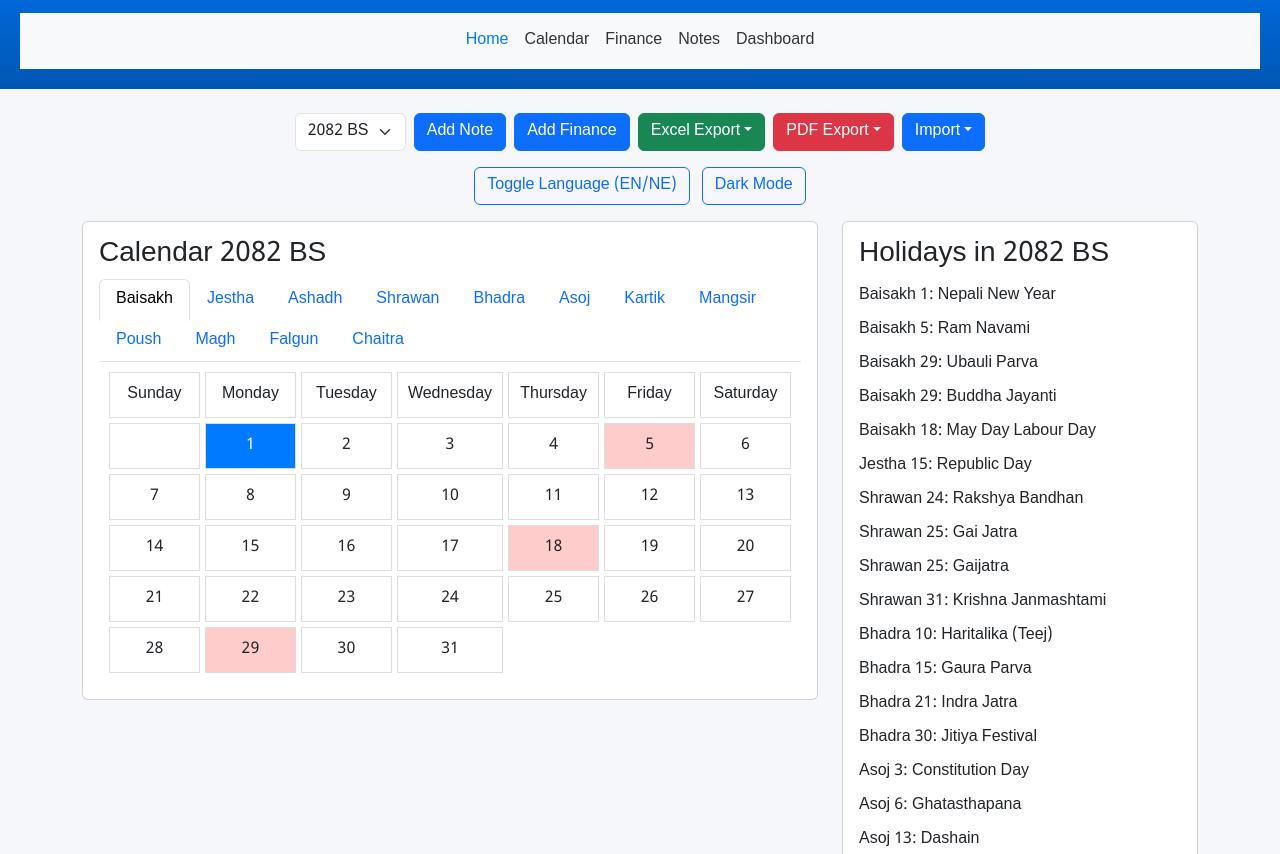
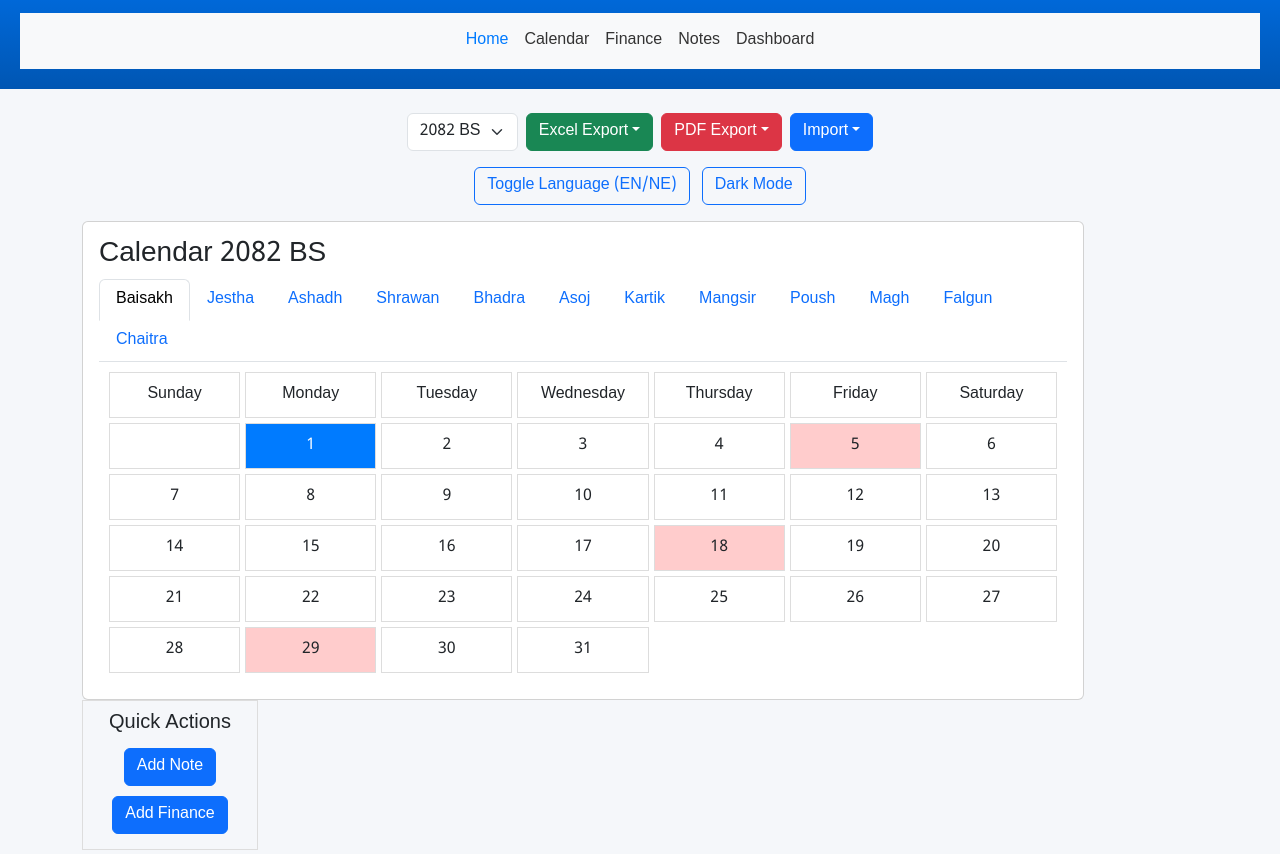
Before and after one commit to santoshphuyala/Nepali-calendar-2082-notes-finance, a plain HTML site: page index.html in a window 1280 px wide. Shown: the part 93-947 px from the top of the page. Drawn offline with nearby package versions, Linux system fonts and the light colour scheme; a script that the page names is missing.

Commit message:
Update index.html

```diff
--- a/index.html
+++ b/index.html
@@ -65,6 +65,12 @@
         .calendar-day.today {
             background-color: #007bff;
             color: #fff;
+            animation: blink 1s infinite;
+        }
+        @keyframes blink {
+            0% { opacity: 1; }
+            50% { opacity: 0.5; }
+            100% { opacity: 1; }
         }
         .holiday-list {
             list-style: none;
@@ -72,6 +78,15 @@
         }
         .holiday-list li {
             padding: 5px 0;
+        }
+        .action-box {
+            border: 1px solid #ddd;
+            padding: 10px;
+            margin-bottom: 10px;
+            text-align: center;
+        }
+        .action-box button {
+            margin: 5px;
         }
         footer {
             margin-top: 20px;
@@ -87,6 +102,13 @@
         .dark-mode .card {
             background-color: #555;
             color: #fff;
+        }
+        .calendar-container {
+            width: 90%;
+        }
+        .sidebar-container {
+            width: 10%;
+            min-width: 200px;
         }
     </style>
 </head>
@@ -128,8 +150,6 @@
                 <option value="2082" selected data-en="2082 BS" data-ne="2082 BS">2082 BS</option>
                 <option value="2083" data-en="2083 BS" data-ne="2083 BS">2083 BS</option>
             </select>
-            <button id="addNote" class="btn btn-primary" data-en="Add Note" data-ne="नोट थप्नुहोस्" aria-label="Add Note">Add Note</button>
-            <button id="addFinance" class="btn btn-primary" data-en="Add Finance" data-ne="वित्त थप्नुहोस्" aria-label="Add Finance">Add Finance</button>
             <div class="dropdown">
                 <button class="btn btn-success dropdown-toggle" data-bs-toggle="dropdown" data-en="Excel Export" data-ne="एक्सेल निर्यात" aria-label="Excel Export" aria-expanded="false">Excel Export</button>
                 <ul class="dropdown-menu">
@@ -149,7 +169,7 @@
                 </ul>
             </div>
             <div class="dropdown">
-                <button class="btn btn-primary dropdown-toggle" data-bs-toggle="dropdown" data-en="Import" data-ne="आयात" aria-label="Import Data" aria-expanded="false">Import</button>
+                <button class="btn btn-primary dropdown-toggle" id="importDropdown" data-bs-toggle="dropdown" data-en="Import" data-ne="आयात" aria-label="Import Data" aria-expanded="false">Import</button>
                 <ul class="dropdown-menu">
                     <li><a class="dropdown-item import-option" href="#" data-type="monthly_calendar" data-en="Monthly Calendar" data-ne="मासिक पात्रो">Monthly Calendar</a></li>
                     <li><a class="dropdown-item import-option" href="#" data-type="yearly_holidays" data-en="Yearly Holidays" data-ne="वार्षिक बिदाहरू">Yearly Holidays</a></li>
@@ -164,7 +184,7 @@
             <button id="darkModeToggle" class="btn btn-outline-primary ms-2" data-en="Dark Mode" data-ne="डार्क मोड" aria-label="Toggle Dark Mode">Dark Mode</button>
         </div>
         <div class="row">
-            <div class="col-12 col-md-8">
+            <div class="calendar-container col-12 col-md-9">
                 <div class="card">
                     <div class="card-body">
                         <h3 data-en="Calendar 2082 BS" data-ne="पात्रो 2082 BS">Calendar 2082 BS</h3>
@@ -223,10 +243,15 @@
                     </div>
                 </div>
             </div>
-            <div class="col-12 col-md-4">
+            <div class="sidebar-container col-12 col-md-3">
+                <div class="action-box">
+                    <h5 data-en="Quick Actions" data-ne="द्रुत कार्यहरू">Quick Actions</h5>
+                    <button id="addNote" class="btn btn-primary" data-en="Add Note" data-ne="नोट थप्नुहोस्" aria-label="Add Note">Add Note</button>
+                    <button id="addFinance" class="btn btn-primary" data-en="Add Finance" data-ne="वित्त थप्नुहोस्" aria-label="Add Finance">Add Finance</button>
+                </div>
                 <div class="card">
                     <div class="card-body">
-                        <h3 data-en="Holidays in 2082 BS" data-ne="2082 BS मा बिदाहरू">Holidays in 2082 BS</h3>
+                        <h5 id="holidayTitle" data-en="Holidays in Baisakh" data-ne="बैशाखमा बिदाहरू">Holidays in Baisakh</h5>
                         <ul class="holiday-list" id="holidayList"></ul>
                     </div>
                 </div>
@@ -285,6 +310,10 @@
     </div>
     <footer class="bg-light text-center py-3">
         <p class="design-credit">Calendar Concept and Design by Santosh Phuyal</p>
+        <div id="footerHolidays">
+            <h5 data-en="Holidays in Baisakh" data-ne="बैशाखमा बिदाहरू">Holidays in Baisakh</h5>
+            <ul class="holiday-list" id="footerHolidayList"></ul>
+        </div>
     </footer>
     <script src="https://cdn.jsdelivr.net/npm/bootstrap@5.3.2/dist/js/bootstrap.bundle.min.js"></script>
     <script src="https://cdnjs.cloudflare.com/ajax/libs/xlsx/0.18.5/xlsx.full.min.js"></script>
```
